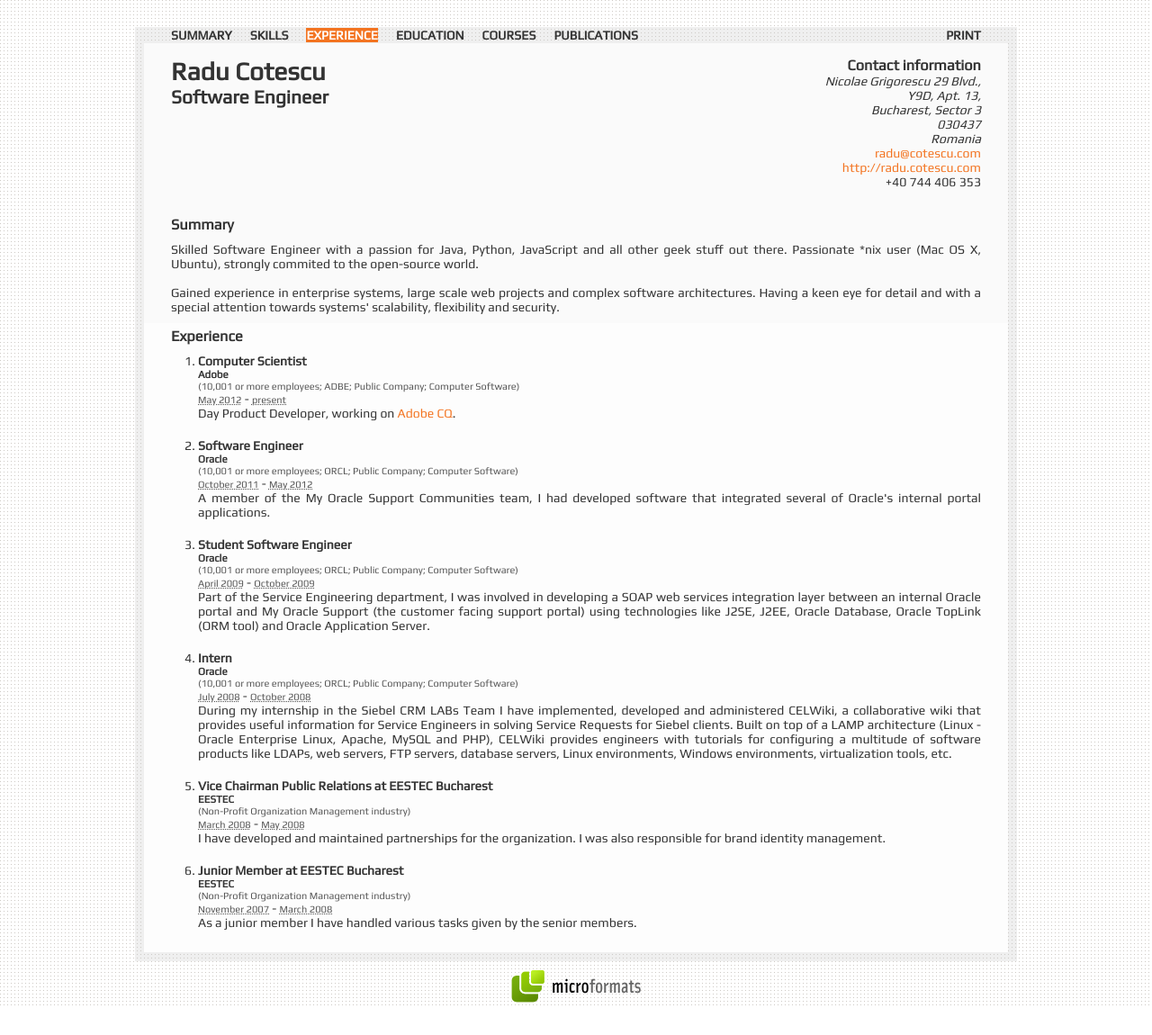
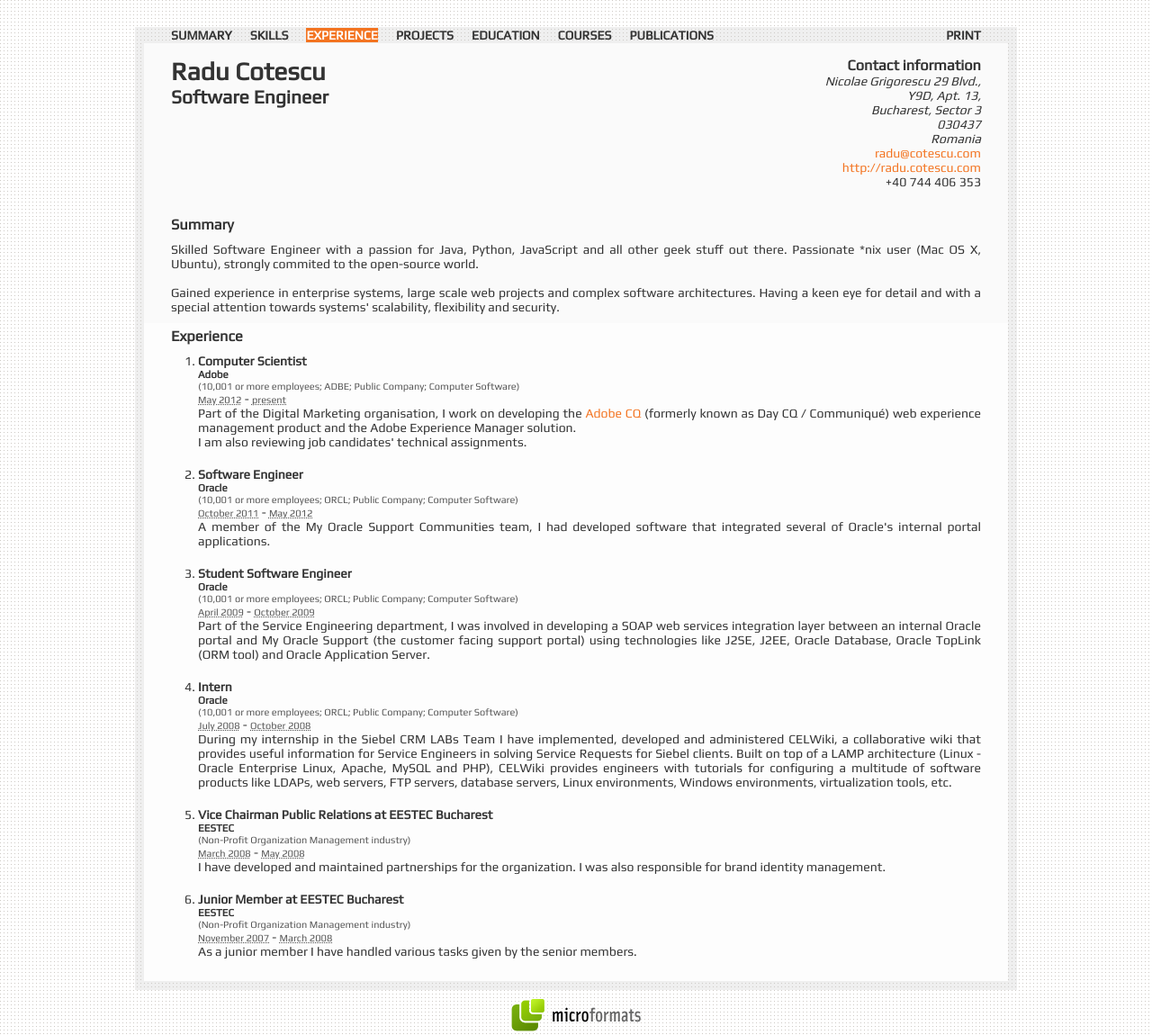
Before and after one commit to raducotescu/radu.cotescu.com, a PHP site: page /resume/ in a window 1280 px wide, after a click on "EXPERIENCE". Shown: the whole page at 90% size. Before the commit the page ends 1117 px from the top, so only its background shows below. Run offline with PHP 8.4, Linux system fonts and the light colour scheme; some libraries are stand-ins or nearby versions.

Commit message:
updated resume

```diff
--- a/resume/index.html
+++ b/resume/index.html
@@ -25,29 +25,21 @@
 <body>
     <div class="menu">
         <h3>Overview</h3>
-        <ul>
-            <li><a href="#" title="Summary">SUMMARY</a></li>
+        <ul id="menuitems">
+            <li id="selected"><a href="#" title="Summary">SUMMARY</a></li>
             <li><a href="#skills" title="Skills">SKILLS</a></li>
             <li><a href="#experience" title="Experience">EXPERIENCE</a></li>
+            <li><a href="#projects" title="Projects">PROJECTS</a></li>
             <li><a href="#education" title="Education">EDUCATION</a></li>
             <li><a href="#courses" title="Courses">COURSES</a></li>
             <li><a href="#publications" title="Publications">PUBLICATIONS</a></li>
-
+            <li id="printlink"><a href="#print" onclick="window.print()" title="Print full version">PRINT</a></li>
         </ul>
     </div>
     <div class="wrapper">
         <div class="menu_js">
-            <ul>
-                <li id="selected"><a href="#" title="Summary">SUMMARY</a></li>
-                <li><a href="#skills" title="Skills">SKILLS</a></li>
-                <li><a href="#experience" title="Experience">EXPERIENCE</a></li>
-                <li><a href="#education" title="Education">EDUCATION</a></li>
-                <li><a href="#courses" title="Courses">COURSES</a></li>
-                <li><a href="#publications" title="Publications">PUBLICATIONS</a></li>
-                <li class="print"><a href="#print" onclick="window.print()" title="Print full version">PRINT</a></li>
-            </ul>
         </div>
-            <div class="hresume">
+        <div class="hresume">
             <div class="contact vcard">
                 <div class="nameAndTitle">
                     <h1 class="fn" id="radu-cotescu">
@@ -136,7 +128,14 @@
                         <p class="organization-details">(10,001 or more employees; ADBE; Public Company; Computer Software)</p>
                         <p class="period"><abbr title="2012-05-14" class="dtstart">May 2012</abbr> - <abbr title="present" class="dtstart">present</abbr></p>
                         <div>
-                            <p class="description">Day Product Developer, working on <a href="http://www.adobe.com/products/cq.html" title="Adobe CQ">Adobe CQ</a>.</p>
+                            <p class="description">
+                                Part of the Digital Marketing organisation, I work on developing the
+                                <a href="http://www.adobe.com/products/cq.html" title="Adobe CQ">Adobe CQ</a> (formerly known as Day CQ /
+                                Communiqué) web experience management product and the Adobe Experience Manager solution.
+                            </p>
+                            <p class="description">
+                                I am also reviewing job candidates' technical assignments.
+                            </p>
                         </div>
                     </li>
                     <li class="experience vevent vcard">
@@ -193,6 +192,20 @@
                         </p>
                         <p class="description">
                             As a junior member I have handled various tasks given by the senior members.
+                        </p>
+                    </li>
+                </ol>
+            </div>
+            <div id="projects" class="container">
+                <h3>Projects</h3>
+                <ol class="vcalendar">
+                    <li class="projects vevent vcard">
+                        <h4 class="org fn summary">
+                            <a href="http://github.com/raducotescu/browsermap" title="BrowserMap - client-side JavaScript browser features detection library">BrowserMap</a>
+                        </h4>
+                        <p class="date"><abbr title="2012-06-11" class="dtstart">June 2012</abbr> - <abbr title="present" class="dtend">present</abbr></p>
+                        <p class="description">
+                            BrowserMap is a JavaScript browser features detection library. It uses modular probes - code snippets that detect specific features of the client; these are then used to detect the client's type. Once the client has been identified, BrowserMap can forward it to alternate website versions, which are more suitable for the type of device used to access the application.
                         </p>
                     </li>
                 </ol>
@@ -341,14 +354,14 @@
                 <ol class="vcard">
                     <li>
                         <cite><a href="http://www.linuxidentity.com/us/index.php?name=News&amp;file=article&amp;sid=5048" title="Linux Identity Office – Ubunutu 10.10">Linux Identity Office (Volume four, number four) – Ubuntu 10.10</a></cite>, <a class="fn org url" href="http://www.oxypress.com/" title="OXY PRESS LLC">OXY PRESS LLC</a>, 2010.
-                        <p class="description">I have contributed with the following articles:
+                        <p class="description">I contributed the following articles:
                             <cite>What to do after you install Ubuntu?</cite>,
                             <cite>Online file storage - Dropbox vs. Ubuntu One</cite>
                         </p>
                     </li>
                     <li>
                         <cite><a href="http://www.linuxidentity.com/us/index.php?name=News&amp;file=article&amp;sid=5041" title="Linux Identity Office – OpenOffice.org 3.2">Linux Identity Office (Volume four, number two) – OpenOffice.org 3.2</a></cite>, <a class="fn org url" href="http://www.oxypress.com/" title="OXY PRESS LLC">OXY PRESS LLC</a>, 2010.
-                        <p class="description">I have contributed with the following articles:
+                        <p class="description">I contributed the following articles:
                             <cite>OpenOffice.org 3.2 - What's new?</cite>,
                             <cite>Installing OpenOffice.org 3.2</cite>,
                             <cite>Dictionaries in OpenOffice.org</cite>,
@@ -359,7 +372,7 @@
                     </li>
                     <li>
                         <cite><a href="http://www.linuxidentity.com/us/index.php?name=News&amp;file=article&amp;sid=5038" title="Linux Identity Starter - Ubuntu Family 9.10 Karmic Koala">Linux Identity Starter (Volume two, number two) - Ubuntu Family 9.10 Karmic Koala</a></cite>, <a class="fn org url" href="http://www.oxypress.com/" title="OXY PRESS LLC">OXY PRESS LLC</a>, 2009.
-                        <p class="description">I have contributed with the following articles:
+                        <p class="description">I contributed the following articles:
                             <cite>DVD Contents</cite>,
                             <cite>9.10 vs. 9.04</cite>,
                             <cite>Installing Ubuntu</cite>,
@@ -369,7 +382,7 @@
                     </li>
                     <li>
                         <cite><a href="http://www.linuxidentity.com/us/index.php?name=News&amp;file=article&amp;sid=5037" title="Linux Identity Office - Linux Starter Kit (Ubuntu 9.04)">Linux Identity Office (Volume three, number two) - Linux Starter Kit (Ubuntu 9.04)</a></cite>, <a class="fn org url" href="http://www.oxypress.com/" title="OXY PRESS LLC">OXY PRESS LLC</a>, 2009.
-                        <p class="description">I have contributed with the following articles:
+                        <p class="description">I contributed the following articles:
                             <cite>Editorial</cite>,
                             <cite>Why Ubuntu?</cite>,
                             <cite>CD content</cite>,
@@ -404,21 +417,16 @@
     <script type="text/javascript">
     jQuery(document).ready(function(){
         $('.menu').hide();
+        $('#printlink').show();
+        var menu = $('#menuitems').detach();
+        menu.appendTo('.menu_js');
         $('.menu_js').show();
         $('.hresume').css('margin-top', '0px');
         $('.container').not('#summary').hide();
         if ($(window.location.hash).length > 0) {
             var hash = window.location.hash;
             $('#selected').removeAttr('id');
-            if (hash == '#skills') {
-                $('.menu_js a[href="#skills"]').parent().attr('id', 'selected');
-            } else if (hash == '#experience') {
-                $('.menu_js a[href="#experience"]').parent().attr('id', 'selected');
-            } else if (hash == '#education') {
-                $('.menu_js a[href="#education"]').parent().attr('id', 'selected');
-            } else if (hash == '#publications') {
-                $('.menu_js a[href="#publications"]').parent().attr('id', 'selected');
-            }
+            $('.menu_js a[href="' + hash + '"]').parent().attr('id', 'selected');
             $(hash).slideDown(600);
         }
         $('.menu_js a').click(function(event) {
--- a/resume/style.css
+++ b/resume/style.css
@@ -28,6 +28,7 @@
     top: 30px;
     left: 5px;
     text-align: left;
+    font-family: 'Play', sans-serif;
 }
 
 .menu ul {
@@ -209,7 +210,8 @@
        unicode-bidi:bidi-override;
 }
 
-.print {
+#printlink {
+    display: none;
     position: absolute;
     right: 10px;
 }
--- a/resume/style_print.css
+++ b/resume/style_print.css
@@ -120,8 +120,3 @@
        direction:rtl;
        unicode-bidi:bidi-override;
 }
-
-.print {
-	position: absolute;
-	right: 10px;
-}
```
Lines whose indentation alone changed are shown as unchanged.
